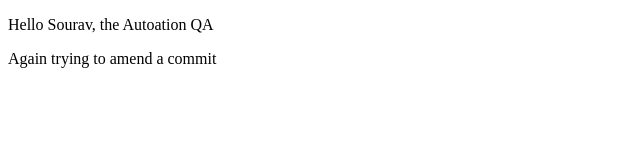
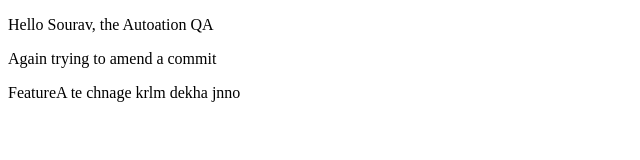
Before and after one commit to souravmodak1/Locally-Repo, a plain HTML site: page index.html in a window 1280 px wide. Shown: the whole page, without its empty margins (0-640 px from the left). Drawn offline with Linux system fonts and the light colour scheme.

Commit message:
featureA te commit krlm

```diff
--- a/index.html
+++ b/index.html
@@ -8,5 +8,7 @@
 <body>
     <p>Hello Sourav, the Autoation QA</p>
     <p>Again trying to amend a commit</p>
+    <p>FeatureA te chnage krlm dekha jnno</p>
+
 </body>
 </html>
```
